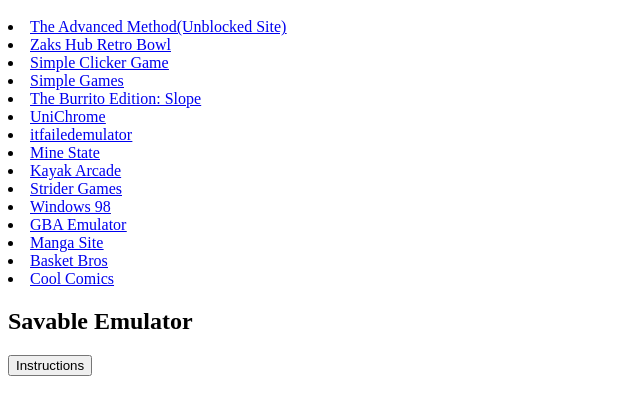
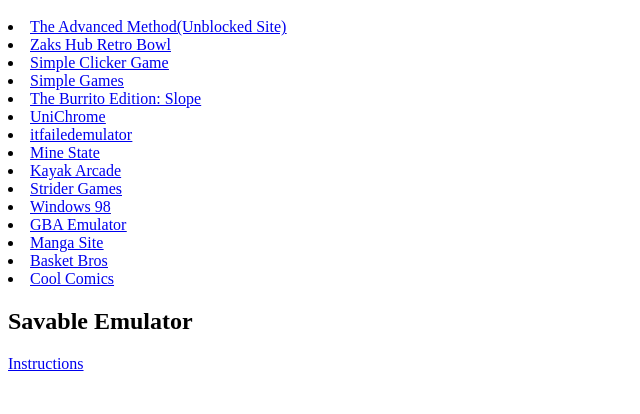
Before and after one commit to IronA356Dev/learninggames, a plain HTML site: page index.html in a window 1280 px wide. Shown: the part 48-462 px from the top of the page, without its empty margins (0-640 px from the left). Drawn offline with Linux system fonts and the light colour scheme.

Commit message:
Version 1.3
Changes Emulator button to link

```diff
--- a/index.html
+++ b/index.html
@@ -20,4 +20,4 @@
 
 
 <h2>Savable Emulator</h2>
-<button type="button" onclick="https://www.dropbox.com/s/8hl851t2hnf1ff5/Savable%20Emulator.pdf?dl=0">Instructions</button>
+<a href="https://www.dropbox.com/s/8hl851t2hnf1ff5/Savable%20Emulator.pdf?dl=0">Instructions</a>
```
